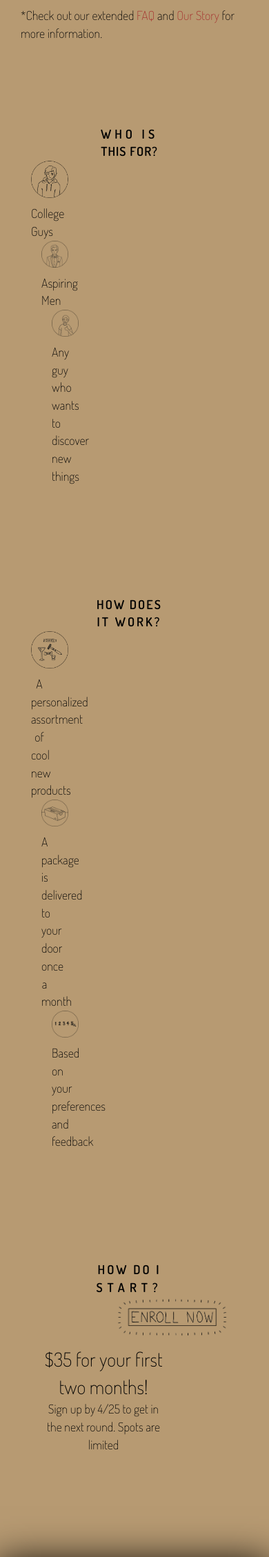
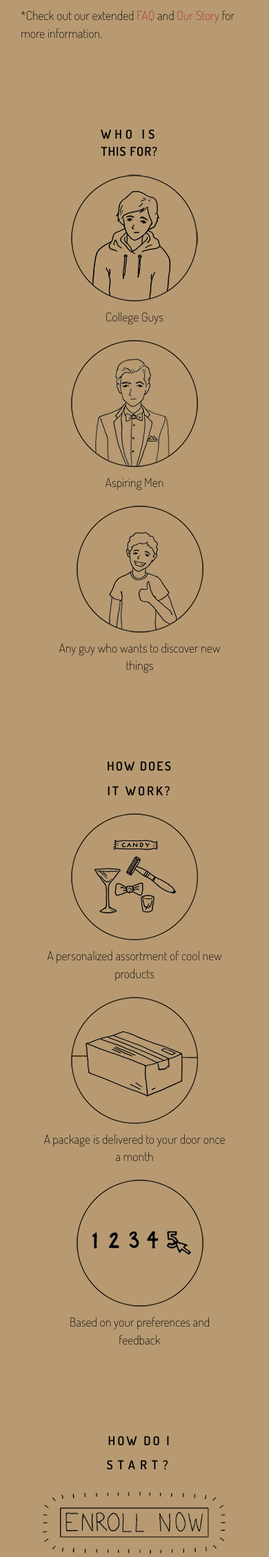
Before and after one commit to rogerfitz/box, a Django app: page / in a window 390 px wide. Shown: the part 1132-3389 px from the top of the page at 69% size. Run offline with Django 3.2, Linux system fonts and the light colour scheme; parts of the project's set-up code (start-up, migrations or seed data) failed here and were passed over; some libraries are stand-ins or nearby versions.

Commit message:
mobile ready index

```diff
--- a/static/css/box_bs3.css
+++ b/static/css/box_bs3.css
@@ -119,18 +119,22 @@
     margin-left: 10px;
 }
 .whoFor, .howWorks, .howStart {
-    margin-bottom: 100px;
+    margin-bottom: 40px;
     text-align: center;
 }
 .whoFor .col-md-2, .howWorks .col-md-2, .howStart .col-md-2 {
     font-size: 26px;
     padding-top: 60px;
+    text-align: center;
 }
 .whoFor .col-md-3, .howWorks .col-md-3 {
-    width: 23%;
+    text-align: center;
+    margin-bottom: 20px;
 }
-.howDesc p {
+.howDesc {
+    margin-bottom: 20px;
     font-family: 'dosissemibold'
+
 }
 p {
     font-size: 18px;
@@ -159,7 +163,7 @@
     font-size: 18px;
     letter-spacing: 7px;
 }
-.whoFor p, .howWorks p, .howStart p {
+.whoFor p, .howWorks p p {
     margin-bottom: 0px;
     margin-right: 30px;
 }
@@ -170,16 +174,14 @@
     margin-bottom: 10px;
 }
 .enrollIcon {
-    padding-left: 110px;
+
 }
 .enrollCopy{
     font-size: 28px;
-    padding-right: 60px;
 }
 
 .enrollCall{
     font-size: 18px;
-    padding-right: 60px;
 }
 
 .footerNav {
@@ -243,7 +245,7 @@
     margin-left: 15px;
 }
 .paddingLeftZero {
-    padding-left: 0px;
+
 }
 .contactForm{
     padding-left: 50px;
@@ -278,6 +280,15 @@
     top: 2px;
 }
 
+.img-responsive {
+    margin: 0 auto;
+}
+
+.icon-sub, .enrollCall {
+    width: 100%;
+    text-align: center;
+}
+
 .text {
     font-size: 22px;
 }
--- a/templates/index.html
+++ b/templates/index.html
@@ -39,16 +39,15 @@
             </div>
             <div class="col-md-3 paddingLeftZero">
                 <img src="{{ STATIC_URL }}bootstrap3/images/College-Guy-Icon.png" class="img-responsive" alt="Responsive image">
-                <p>College Guys</p>
+                <p class="icon-sub">College Guys</p>
             </div>
             <div class="col-md-3">
                 <img src="{{ STATIC_URL }}bootstrap3/images/Classy-Man-Icon.png" class="img-responsive" alt="Responsive image">
-                <p>Aspiring Men</p>
+                <p class="icon-sub">Aspiring Men</p>
             </div>
             <div class="col-md-3 marginLeft15">
                 <img src="{{ STATIC_URL }}bootstrap3/images/Excited-Man-Icon.png" class="img-responsive" alt="Responsive image">
-                <p>Any guy who wants to</p>
-                <p>discover new things</p>
+                <p class="icon-sub">Any guy who wants to discover new things</p>
             </div>
         </div>
     </div>
@@ -60,18 +59,15 @@
             </div>
             <div class="col-md-3 paddingLeftZero">
                 <img src="{{ STATIC_URL }}bootstrap3/images/Items-Icon.png" class="img-responsive" alt="Responsive image">
-                <p>A personalized assortment of</p>
-                <p>cool new products</p>
+                <p class="icon-sub">A personalized assortment of cool new products</p>
             </div>
             <div class="col-md-3">
                 <img src="{{ STATIC_URL }}bootstrap3/images/Package-Icon.png" class="img-responsive" alt="Responsive image">
-                <p>A package is delivered to your</p>
-                <p>door once a month</p>
+                <p class="icon-sub">A package is delivered to your door once a month</p>
             </div>
             <div class="col-md-3 marginLeft15">
                 <img src="{{ STATIC_URL }}bootstrap3/images/Rating-Icon.png" class="img-responsive" alt="Responsive image">
-                <p>Based on your preferences</p>
-                <p>and feedback</p>
+                <p class="icon-sub">Based on your preferences and feedback</p>
             </div>
         </div>
     </div>
```
